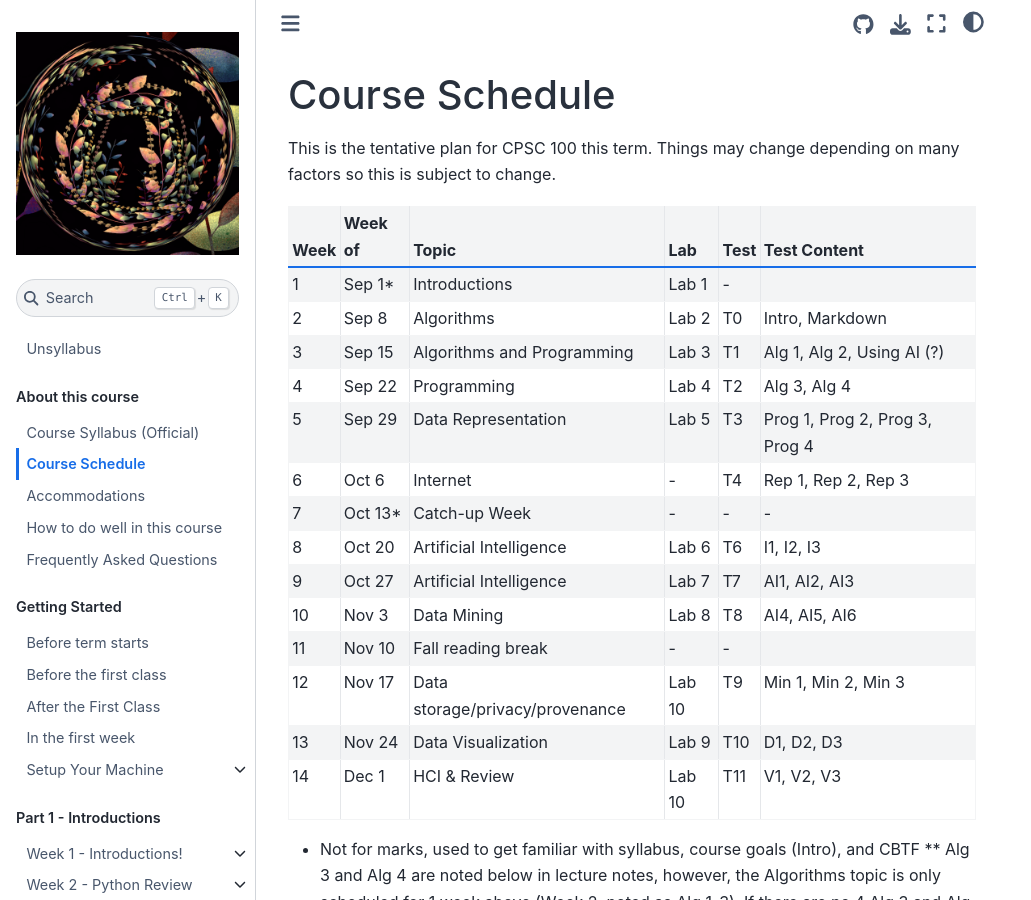
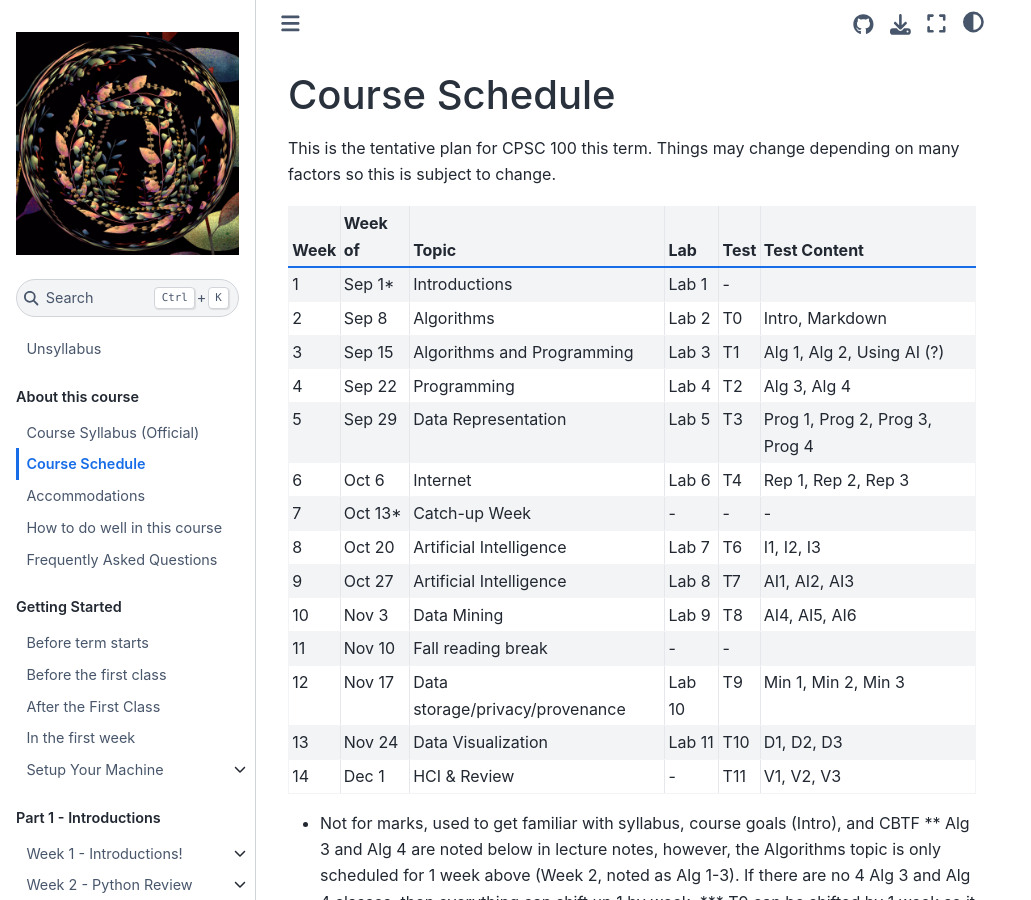
Before and after one commit to UBC-CS/cpsc100, a Jupyter Book: the page built from about/course_schedule.md, in a window 1280 px wide and 900 px high. Shown: the whole window, without its empty margins (0-1031 px from the left). Built offline with Jupyter Book 1.0.4 settings and Sphinx 7.4.7 and the Sphinx Book theme 1.1.4, drawn with Linux system fonts in a browser that asks for light colours; pages that are not in the unit, such as notebooks, are missing from menus.

Commit message:
fix the lab numbering (missed a lab)

```diff
--- a/about/syllabus_bits/schedule.md
+++ b/about/syllabus_bits/schedule.md
@@ -8,15 +8,15 @@ Things may change depending on many factors so this is subject to change.
 | 3    | Sep 15  | Algorithms and Programming | Lab 3  | T1   | Alg 1, Alg 2, Using AI (?)     |
 | 4    | Sep 22  | Programming                | Lab 4  | T2   | Alg 3, Alg 4              |
 | 5    | Sep 29  | Data Representation        | Lab 5  | T3   | Prog 1, Prog 2, Prog 3, Prog 4 |
-| 6    | Oct 6   |  Internet             | -      | T4   | Rep 1, Rep 2, Rep 3            |
+| 6    | Oct 6   |  Internet             | Lab 6      | T4   | Rep 1, Rep 2, Rep 3            |
 | 7    | Oct 13* | Catch-up Week | - | -  | -   | -                   |
-| 8    | Oct 20  | Artificial Intelligence  | Lab 6  | T6   | I1, I2, I3         |
-| 9    | Oct 27  | Artificial Intelligence    | Lab 7  | T7   | AI1, AI2, AI3                  |
-| 10   | Nov 3   |  Data Mining  | Lab 8  | T8   | AI4, AI5, AI6                  |
+| 8    | Oct 20  | Artificial Intelligence  | Lab 7  | T6   | I1, I2, I3         |
+| 9    | Oct 27  | Artificial Intelligence    | Lab 8  | T7   | AI1, AI2, AI3                  |
+| 10   | Nov 3   |  Data Mining  | Lab 9  | T8   | AI4, AI5, AI6                  |
 | 11   | Nov 10  | Fall reading break         | -      | -    |                                |
 | 12   | Nov 17  |  Data storage/privacy/provenance | Lab 10 | T9   | Min 1, Min 2, Min 3                     |
-| 13   | Nov 24  | Data Visualization     | Lab 9 | T10  | D1, D2, D3                     |
-| 14   | Dec 1   | HCI & Review         | Lab 10      | T11  | V1, V2, V3                     |
+| 13   | Nov 24  | Data Visualization     | Lab 11 | T10  | D1, D2, D3                     |
+| 14   | Dec 1   | HCI & Review         | -      | T11  | V1, V2, V3                     |
 
 * Not for marks, used to get familiar with syllabus, course goals (Intro), and CBTF
 ** Alg 3 and Alg 4 are noted below in lecture notes, however, the Algorithms topic is only scheduled for 1 week above (Week 2, noted as Alg 1-3). If there are no 4 Alg 3 and Alg 4 classes, then everything can shift up 1 by week.
```
